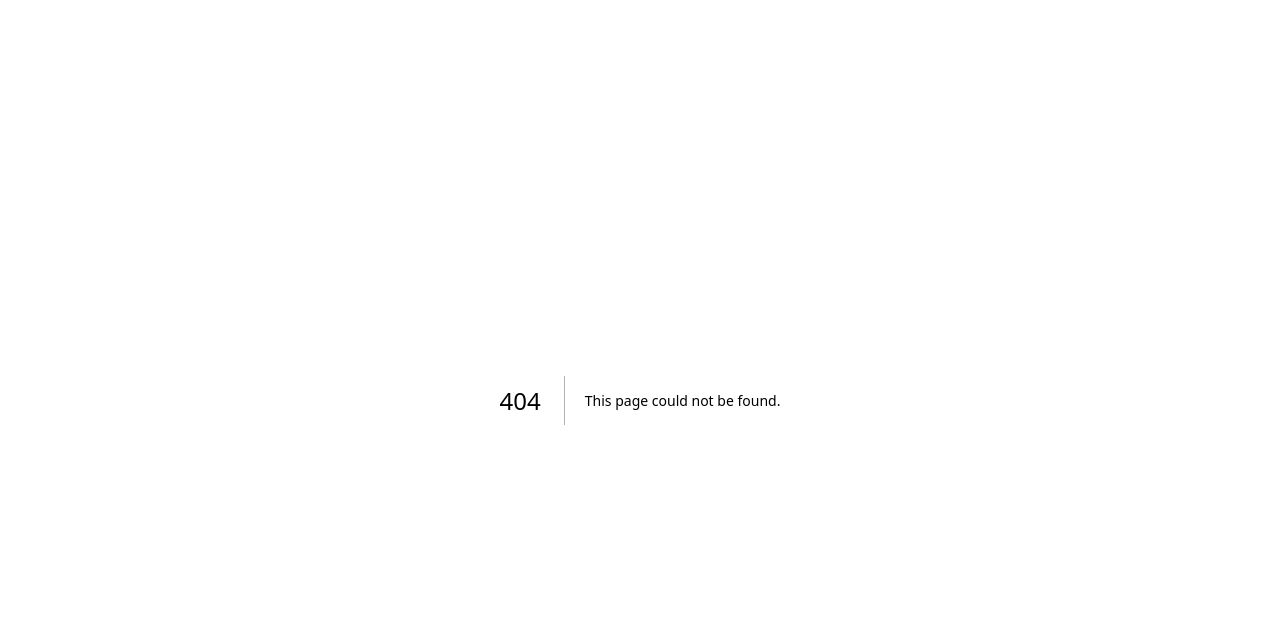
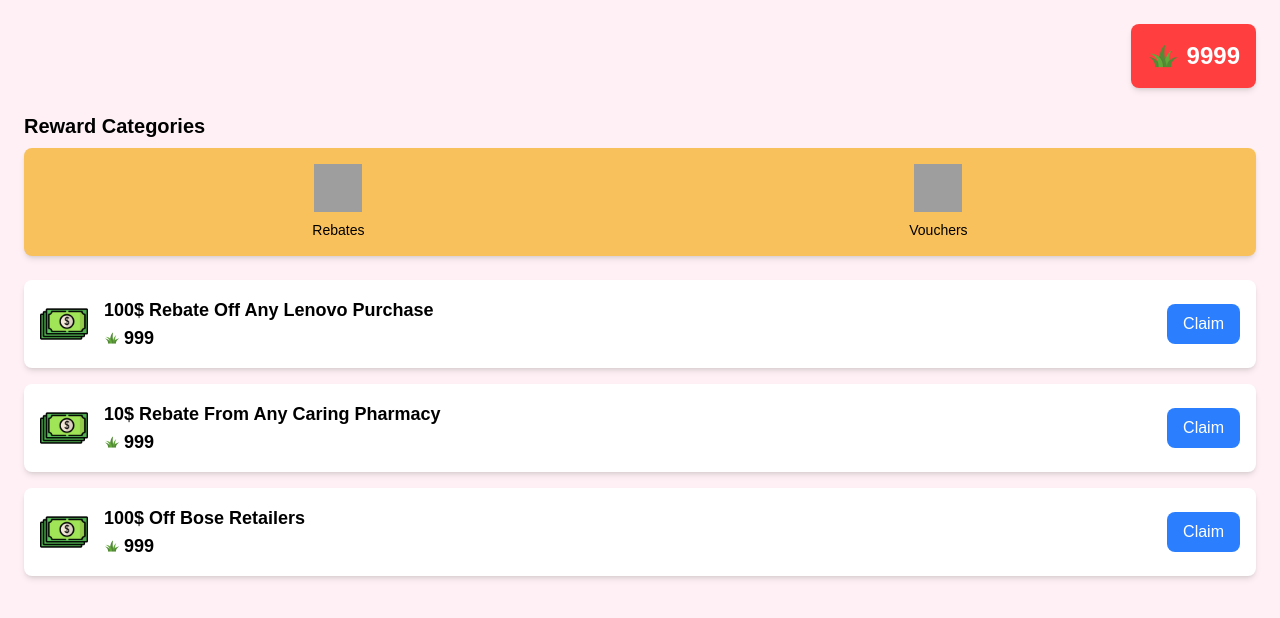
Before and after one commit to touchgrass-ai/frontend, a Next.js app: page /dashboard/rewards in a window 1280 px wide. Before the commit this address had no page. Shown: the top 618 px of the page. Built offline with nearby package versions, Linux system fonts and the light colour scheme; grey boxes are pictures that could not be loaded.

Commit message:
Kevin: Created rewards page, point deduction and reward card removal after claim is working.

```diff
--- /dev/null
+++ b/src/app/dashboard/rewards/page.tsx
@@ -0,0 +1,53 @@
+"use client"
+
+import RewardsCard from "@/components/RewardCard";
+import RewardCategoriesCard from "@/components/RewardCategories";
+import PointsDisplay from "@/components/PointsDisplay";
+import { useState } from 'react';
+
+export default function Rewards() {
+  const [points, setPoints] = useState(9999);
+  const [rewards, setRewards] = useState([
+    { id: 1, description: "100$ Rebate Off Any Lenovo Purchase", points: 999, icon: "/dollar.png" },
+    { id: 2, description: "10$ Rebate From Any Caring Pharmacy", points: 999, icon: "/dollar.png" },
+    { id: 3, description: "100$ Off Bose Retailers", points: 999, icon: "/dollar.png" },
+  ]);
+
+  const categories = [
+    { name: 'Rebates', icon: '/path/to/rebates-icon.png' },
+    { name: 'Vouchers', icon: '/path/to/vouchers-icon.png' },
+  ];
+
+  const handleClaim = (id: number, pointsToDeduct: number) => {
+    setPoints(points - pointsToDeduct);
+    setRewards(rewards.filter(reward => reward.id !== id));
+  };
+
+  return (
+    <div className="min-h-screen bg-[#FEF0F4] p-4 sm:p-6">
+      {/* Points Display */}
+      <div className="flex justify-end mb-6">
+        <PointsDisplay points={points} />
+      </div>
+
+      {/* Reward Categories */}
+      <div className="mb-6">
+        <h3 className="text-black text-xl font-bold mb-2">Reward Categories</h3>
+        <RewardCategoriesCard categories={categories} />
+      </div>
+
+      {/* Reward Items */}
+      <div className="space-y-4">
+        {rewards.map(reward => (
+          <RewardsCard
+            key={reward.id}
+            description={reward.description}
+            points={reward.points}
+            icon={reward.icon}
+            onClaim={() => handleClaim(reward.id, reward.points)}
+          />
+        ))}
+      </div>
+    </div>
+  );
+}
--- /dev/null
+++ b/src/components/PointsDisplay/index.tsx
@@ -0,0 +1,12 @@
+interface PointsDisplayProps {
+    points: number;
+}
+
+export default function PointsDisplay({ points }: PointsDisplayProps) {
+    return (
+        <div className="bg-[#FF3F3F] text-white p-4 rounded-lg shadow-md flex items-center">
+            <img src="/grass.png" alt="grass icon" className="w-8 h-8 mr-2" />
+            <span className="text-2xl font-bold">{points}</span>
+        </div>
+    );
+}
--- /dev/null
+++ b/src/components/RewardCard/index.tsx
@@ -0,0 +1,27 @@
+interface RewardsCardProps {
+    description: string;
+    points: number;
+    icon: string;
+    onClaim: (points: number) => void;
+  }
+
+  export default function RewardsCard({ description, points, icon, onClaim }: RewardsCardProps) {
+    return (
+      <div className="bg-white p-4 rounded-lg shadow-md flex items-center mb-4">
+        <img src={icon} alt="Reward Icon" className="w-12 h-12 mr-4" />
+        <div>
+          <h4 className="text-black text-lg font-bold">{description}</h4>
+          <div className="flex items-center">
+            <img src="/grass.png" alt="Grass Icon" className="w-4 h-4 mr-1" />
+            <span className="text-black text-lg font-bold">{points}</span>
+          </div>
+        </div>
+        <button
+          className="ml-auto bg-blue-500 text-white px-4 py-2 rounded-lg"
+          onClick={() => onClaim(points)}
+        >
+          Claim
+        </button>
+      </div>
+    );
+  }
--- /dev/null
+++ b/src/components/RewardCategories/index.tsx
@@ -0,0 +1,16 @@
+interface CategoriesCardProps{
+    categories: {name: string, icon: string}[];
+}
+
+export default function RewardCategoriesCard({categories}: CategoriesCardProps){
+    return (
+        <div className="bg-[#F9C15B] p-4 rounded-lg shadow-md flex justify-around mb-6">
+            {categories.map((category, index) => (
+                <div key={index} className="flex flex-col items-center">
+                    <img src={category.icon} alt={category.name} className="w-12 h-12 mb-2"/>
+                    <span className="text-black text-sm font-medium">{category.name}</span>
+                </div>
+            ))}
+        </div>
+    )
+}
```
